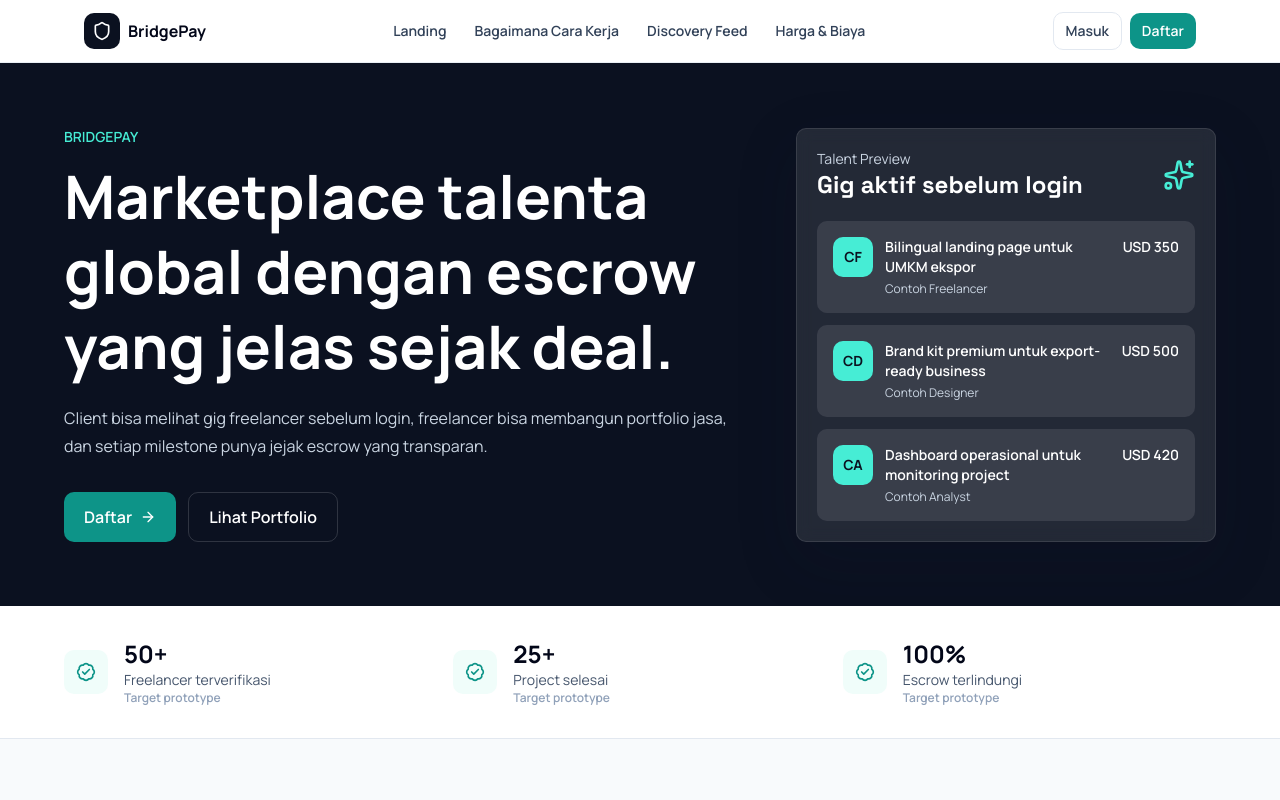
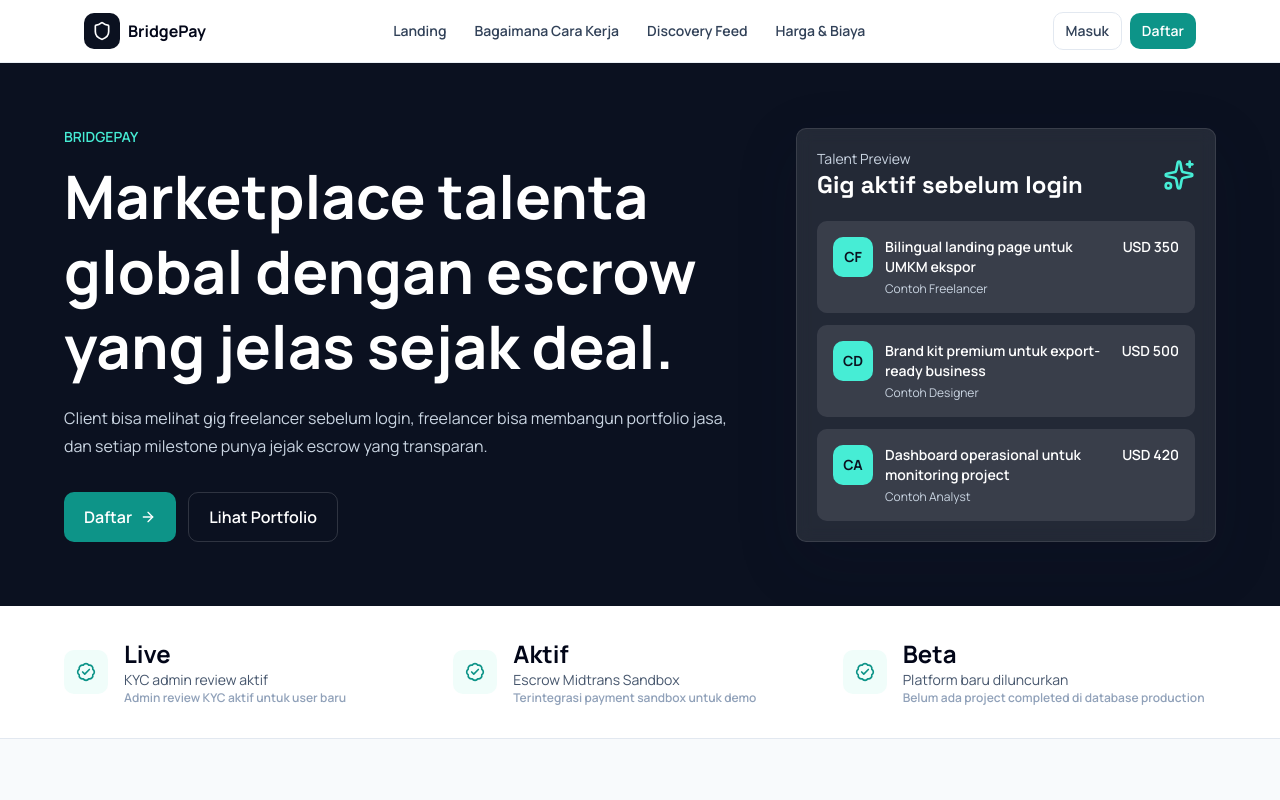
Before and after one commit to NabielI/bridgepay-next, a Next.js app: page / in a window 1280 px wide. Shown: the top 800 px of the page. Built offline with nearby package versions, Linux system fonts and the light colour scheme; no server answers; the database is empty.

Commit message:
Replace fake public trust signals

```diff
--- a/src/app/page.tsx
+++ b/src/app/page.tsx
@@ -83,21 +83,23 @@ const fallbackShowcase: ShowcaseGig[] = [
 
 const testimonials = [
   {
-    name: "Raka, freelance web developer",
+    name: "Persona freelancer prototype",
     quote:
       "Saya join BridgePay karena diskusi project, escrow, dan file delivery ada di satu tempat. Untuk freelancer, kepastian milestone itu penting.",
   },
   {
-    name: "Maya, brand designer",
+    name: "Contoh brand designer",
     quote:
       "Client global biasanya minta bukti trust. Status KYC, portfolio, dan riwayat escrow membantu saya terlihat lebih siap.",
   },
   {
-    name: "Dian, data analyst",
+    name: "Contoh data analyst",
     quote:
       "Workflow-nya terasa dibuat untuk kerja lintas negara, bukan cuma listing job. Saya bisa paham status payout dari awal.",
   },
 ];
+
+const publicMetricThreshold = 10;
 
 function initials(name: string) {
   return name
@@ -188,26 +190,48 @@ export default async function Home() {
   const hasLimitedLiveShowcase = gigs.length > showcase.length;
   const heroPreview = showcase.slice(0, showcase.length <= 2 ? 2 : 3);
   const trustSignals = [
-    {
-      label: "Freelancer terverifikasi",
-      value:
-        verifiedFreelancers > 0
-          ? verifiedFreelancers.toLocaleString("id-ID")
-          : "50+",
-      note: verifiedFreelancers > 0 ? "Data database" : "Target prototype",
-    },
-    {
-      label: "Project selesai",
-      value:
-        completedProjects > 0 ? completedProjects.toLocaleString("id-ID") : "25+",
-      note: completedProjects > 0 ? "Data database" : "Target prototype",
-    },
-    {
-      label: "Escrow terlindungi",
-      value:
-        protectedEscrows > 0 ? protectedEscrows.toLocaleString("id-ID") : "100%",
-      note: protectedEscrows > 0 ? "Data database" : "Target prototype",
-    },
+    verifiedFreelancers >= publicMetricThreshold
+      ? {
+          label: "Freelancer terverifikasi",
+          value: verifiedFreelancers.toLocaleString("id-ID"),
+          note: "Data database production",
+        }
+      : {
+          label: "KYC admin review aktif",
+          value: "Live",
+          note:
+            verifiedFreelancers > 0
+              ? `${verifiedFreelancers.toLocaleString("id-ID")} freelancer verified di database production`
+              : "Admin review KYC aktif untuk user baru",
+        },
+    protectedEscrows >= publicMetricThreshold
+      ? {
+          label: "Escrow pernah held/released",
+          value: protectedEscrows.toLocaleString("id-ID"),
+          note: "Data database production",
+        }
+      : {
+          label: "Escrow Midtrans Sandbox",
+          value: "Aktif",
+          note:
+            protectedEscrows > 0
+              ? `${protectedEscrows.toLocaleString("id-ID")} escrow pernah held/released di database`
+              : "Terintegrasi payment sandbox untuk demo",
+        },
+    completedProjects >= publicMetricThreshold
+      ? {
+          label: "Project selesai",
+          value: completedProjects.toLocaleString("id-ID"),
+          note: "Data database production",
+        }
+      : {
+          label: "Platform baru diluncurkan",
+          value: "Beta",
+          note:
+            completedProjects > 0
+              ? "Project completed masih dalam fase awal"
+              : "Belum ada project completed di database production",
+        },
   ];
 
   return (
--- a/src/components/auth/AuthFlow.tsx
+++ b/src/components/auth/AuthFlow.tsx
@@ -103,7 +103,7 @@ function VisualPanel() {
           <span className="text-xl font-bold">BridgePay</span>
         </Link>
         <h2 className="mb-4 max-w-md text-4xl font-bold leading-tight">
-          Escrow aman untuk kerja lintas negara.
+          Escrow transparan untuk kerja lintas negara.
         </h2>
         <p className="max-w-md text-sm leading-6 text-slate-300">
           Akun dibuat dari role yang kamu pilih, disimpan ke Supabase, lalu
@@ -112,9 +112,9 @@ function VisualPanel() {
       </div>
       <div className="relative grid gap-3">
         {[
-          ["50.000+", "Freelancer terverifikasi"],
-          ["100%", "Escrow protected"],
-          ["1 akun", "Role client atau freelancer"],
+          ["KYC", "Admin review aktif"],
+          ["Sandbox", "Midtrans escrow demo"],
+          ["Role", "Client atau freelancer"],
         ].map(([value, label]) => (
           <div
             key={label}
```
